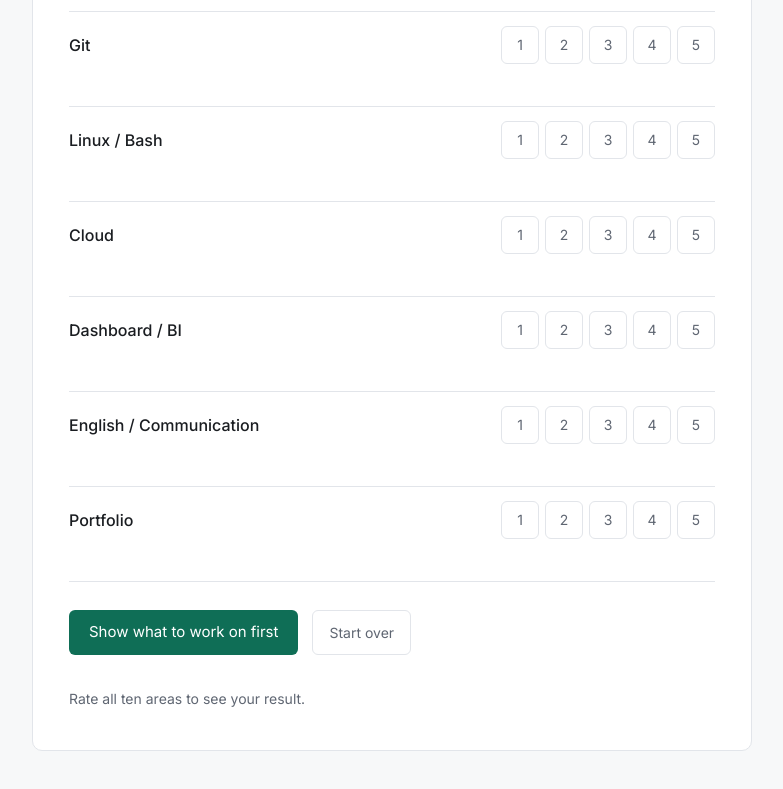
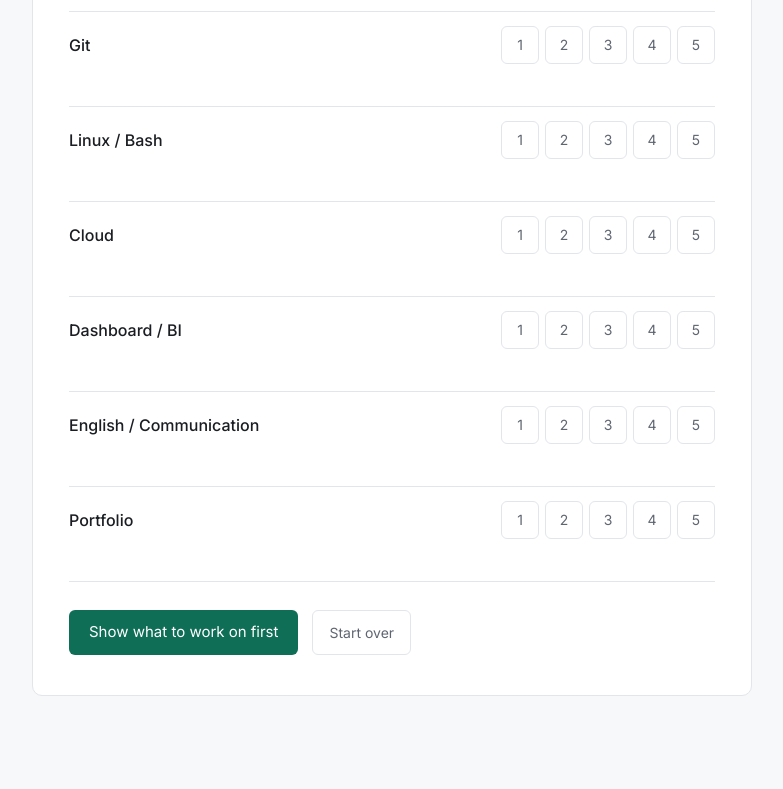
Before and after one commit to joejoe192/self-rating, a plain HTML site: page index.html in a window 1280 px wide. Shown: the part 670-1459 px from the top of the page, without its empty margins (248-1031 px from the left). Drawn offline with Linux system fonts and the light colour scheme.

Commit message:
Update index.html

```diff
--- a/index.html
+++ b/index.html
@@ -192,10 +192,6 @@ button.ghost:hover{border-color:var(--accent);color:var(--accent)}
   <span class="err" id="err"></span>
 </div>
 
-<div class="out" id="out">
-  <p class="hint">Rate all ten areas to see your result.</p>
-</div>
-
 </div>
 
 <script>
```
